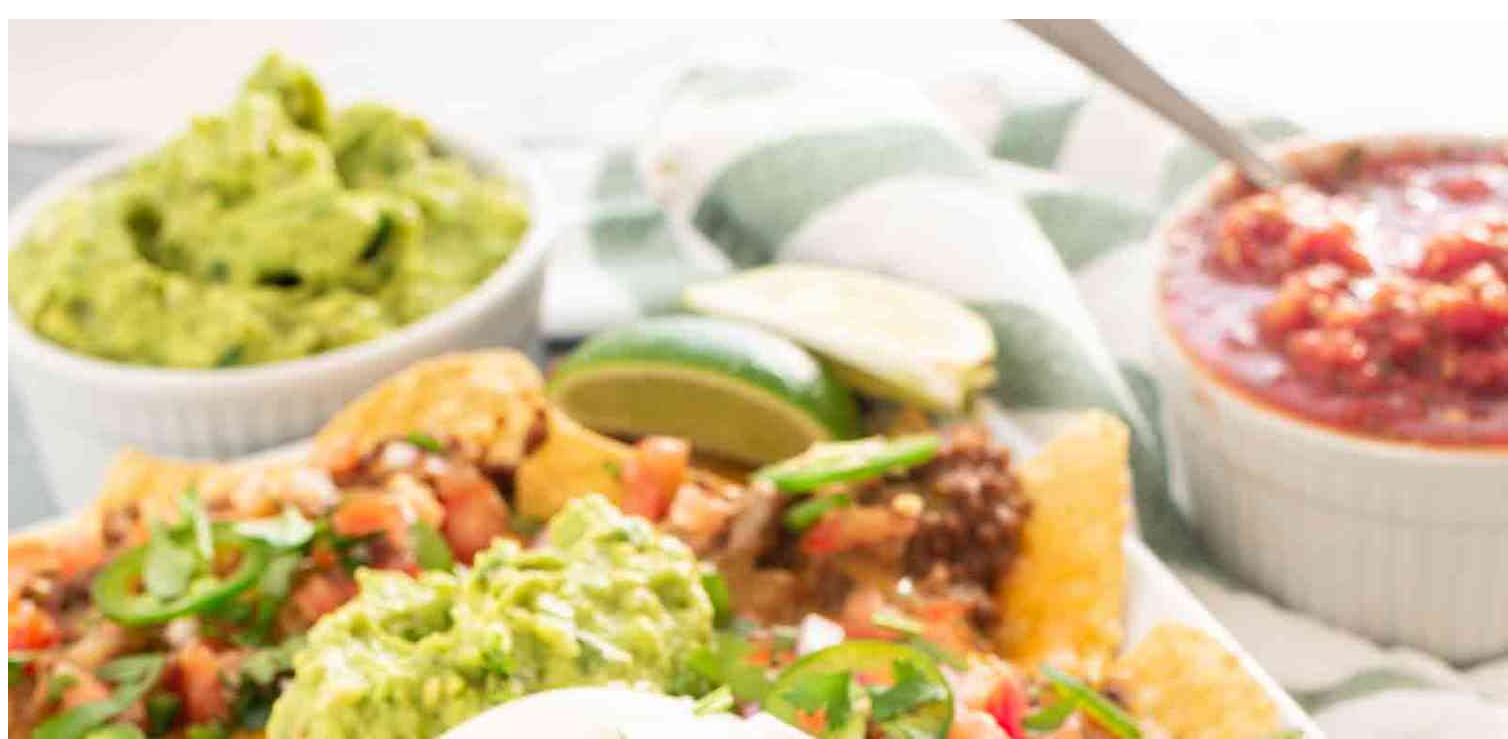
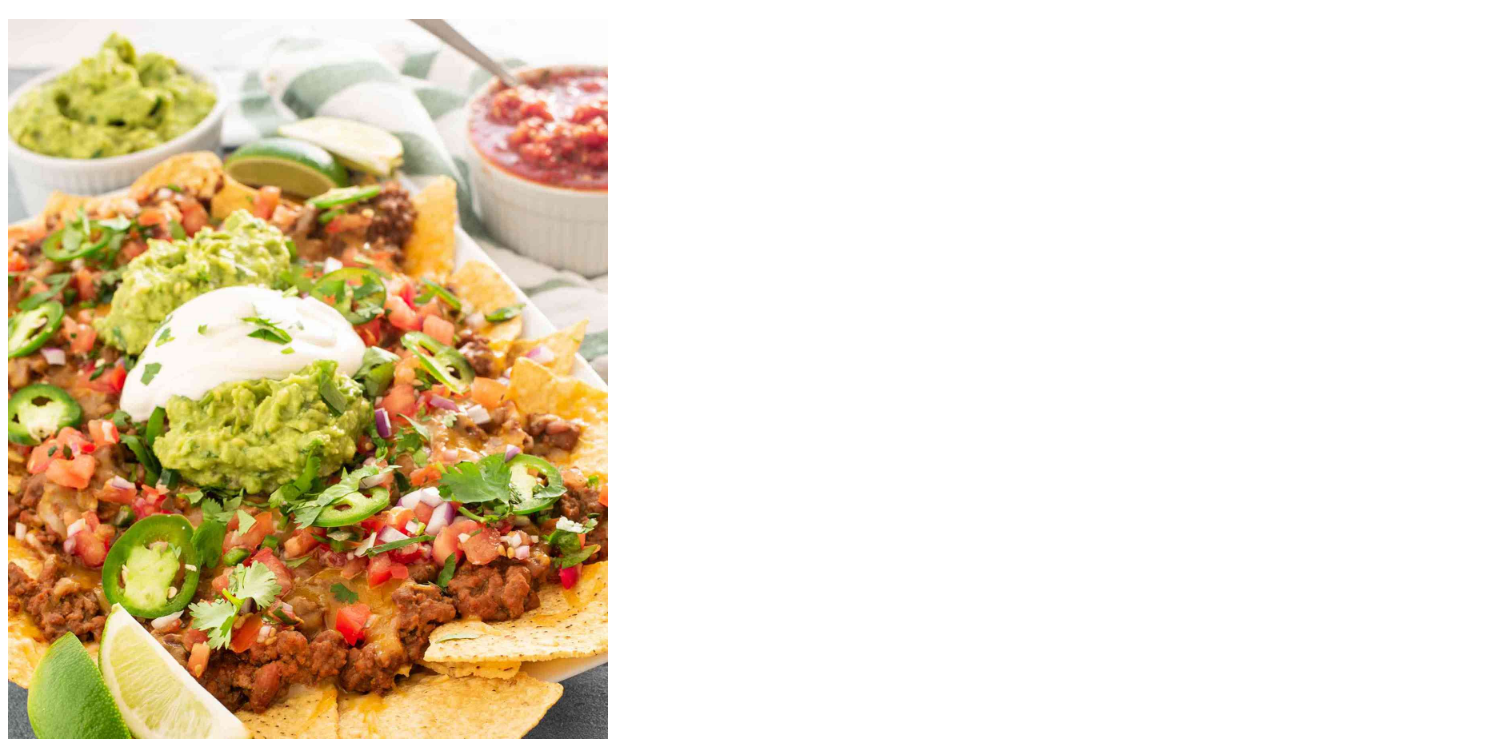
Before and after one commit to saralophysis/odin-recipes, a plain HTML site: page recipes/nachos.html in a window 1280 px wide. Shown: the part 61-800 px from the top of the page, 1508 px wide, since content can reach past the window. Drawn offline with Linux system fonts and the light colour scheme; files whose address does not match are found by name.

Commit message:
Gave nachos.jpeg a max width of 600px to improve visibility.

```diff
--- a/recipes/nachos.html
+++ b/recipes/nachos.html
@@ -8,7 +8,7 @@
 </head>
 <body>
     <h1>Nachos</h1>
-    <img src="/home/sara/repos/odin-recipes/images/nachos.jpeg" alt="Picture of delicious nachos.">
+    <img src="/home/sara/repos/odin-recipes/images/nachos.jpeg" alt="Picture of delicious nachos." style="width:600px";>
     <p>Nachos made with cheese, chili, pico de gallo, jalapenos, guacamole, and sour cream.</p>
     <h3>Ingredients</h3>
     <ul>
```
